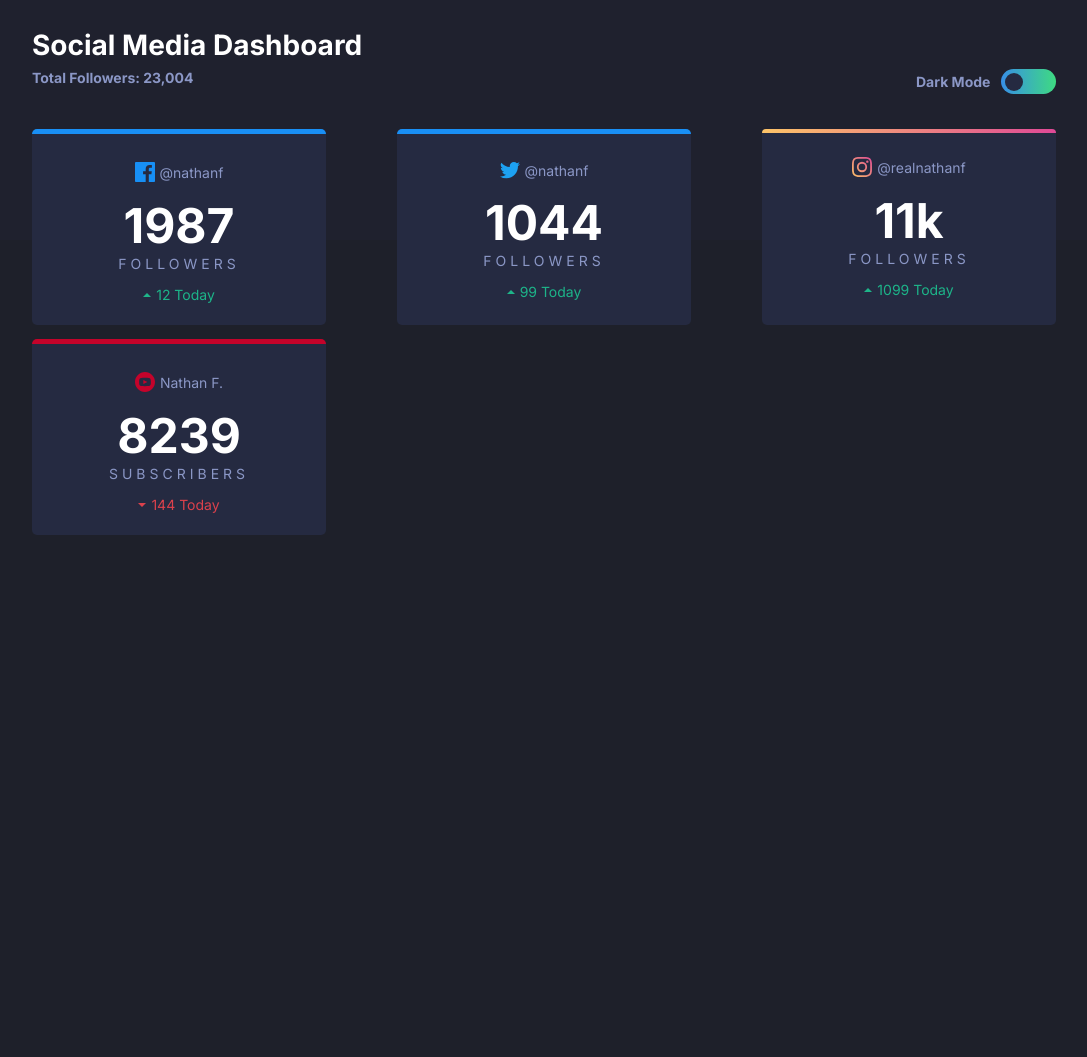
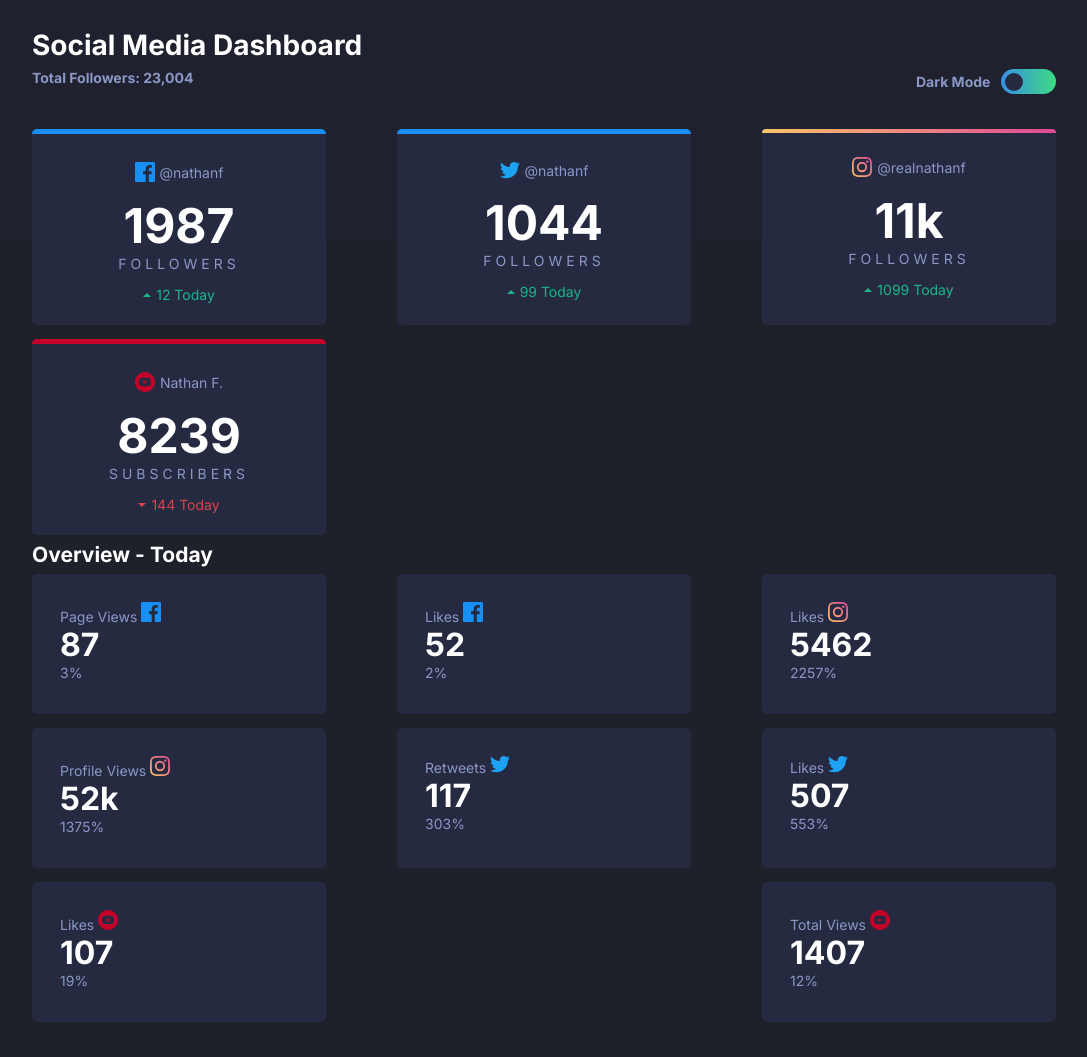
Before and after one commit to ViniciusBraznick/FontEndMentor_Challenge3, a plain HTML site: page index.html in a window 1280 px wide. Shown: the whole page, without its empty margins (96-1183 px from the left). Before the commit the page ends 800 px from the top, so only its background shows below. Drawn offline with Linux system fonts and the light colour scheme.

```diff
--- a/css/style.css
+++ b/css/style.css
@@ -61,7 +61,7 @@
 font-weight: bold;
 margin: .5em 0;}
 
-.totalFollowers span{
+span{
 color: hsl(228, 34%, 66%);}
 
 
@@ -124,15 +124,21 @@
 
 .socialMediaBoxItem{
 text-align: center;
-width: 21em; height: 14em;
+height: 14em;
+border-top: 5px solid;}
+
+.socialMediaBoxOverviewItem{
+height: 10em;}
+
+.teste{
+width: 21em;
+padding: 2em;
 margin: .5em 0;
-padding: 2em;
 border-radius: 5px;
-border-top: 5px solid;
 background: hsl(228, 28%, 20%);}
 
-.socialMediaBoxItem:hover{
-    background:hsl(228, 30%, 25%)
+.teste:hover{
+background:hsl(228, 30%, 25%)
 }
 
 .socialMediaBoxItem:nth-child(-n+2){
@@ -182,17 +188,17 @@
 
 
 h3{
-font-size: 3rem;
-}
+font-size: 3rem;}
+
+.socialMediaBoxOverviewItem h3{
+font-size: 2rem;}
 
 p{
-color: hsl(228, 34%, 66%);
-}
+color: hsl(228, 34%, 66%);}
 
 h3 + p{
-    text-transform: uppercase;
-    letter-spacing: 4px;
-}
+text-transform: uppercase;
+letter-spacing: 4px;}
 
 
 @media (max-width: 376px){
--- a/index.html
+++ b/index.html
@@ -30,7 +30,7 @@
 <section>
 <!-- Facebbok -->
   <div class="socialMediaBox">
-    <div class="socialMediaBoxItem">
+    <div class="socialMediaBoxItem teste">
       <div class="iconSocialMediaBoxItem">
         <img src="images/icon-facebook.svg">
         <p>@nathanf</p>
@@ -44,7 +44,7 @@
     </div>
 
 <!-- Twitter -->
-    <div class="socialMediaBoxItem">
+    <div class="socialMediaBoxItem teste">
       <div class="iconSocialMediaBoxItem">
         <img src="images/icon-twitter.svg">
         <p>@nathanf</p>
@@ -58,7 +58,7 @@
     </div>
 
  <!--Instagram  -->
-    <div class="socialMediaBoxItem">
+    <div class="socialMediaBoxItem teste">
       <div class="iconSocialMediaBoxItem">
         <img src="images/icon-instagram.svg">
         <p>@realnathanf</p>
@@ -74,8 +74,8 @@
     </div>
 
 <!-- Youtube -->
-    <div class="socialMediaBoxItem">
-      <div class="iconSocialMediaBoxItem">
+    <div class="socialMediaBoxItem teste">
+      <div class="iconSocialMediaBoxItem ">
         <img src="images/icon-youtube.svg">
         <p>Nathan F.</p>
       </div>
@@ -88,65 +88,65 @@
     </div>
   </div>
 
-  <!-- <div class="socialMediaBoxOverview">
-    <h2>Overview - Today</h2>
+  <h2>Overview - Today</h2>
 
-    <div class="socialMediaBoxOverviewItem">
+<div class="socialMediaBox">
+    <div class="socialMediaBoxOverviewItem teste">
       <span>Page Views</span>
       <img src="images/icon-facebook.svg">
-      <span>87</span>
+      <h3>87</h3>
       <span>3%</span>
     </div>
 
-    <div class="socialMediaBoxOverviewItem">
+    <div class="socialMediaBoxOverviewItem teste">
       <span>Likes</span>
       <img src="images/icon-facebook.svg">
-      <span>52</span>
+      <h3>52</h3>
       <span>2%</span>
     </div>
 
-    <div class="socialMediaBoxOverviewItem">
+    <div class="socialMediaBoxOverviewItem teste">
       <span>Likes</span>
       <img src="images/icon-instagram.svg">
-      <span>5462</span>
+      <h3>5462</h3>
       <span>2257%</span>
     </div>
 
-    <div class="socialMediaBoxOverviewItem">
+    <div class="socialMediaBoxOverviewItem teste">
       <span>Profile Views</span>
       <img src="images/icon-instagram.svg">
-      <span>52k</span>
+      <h3>52k</h3>
       <span>1375%</span>
     </div>
 
-    <div class="socialMediaBoxOverviewItem">
+    <div class="socialMediaBoxOverviewItem teste">
       <span>Retweets</span>
       <img src="images/icon-twitter.svg">
-      <span>117</span>
+      <h3>117</h3>
       <span>303%</span>
     </div>
 
-    <div class="socialMediaBoxOverviewItem">
+    <div class="socialMediaBoxOverviewItem teste">
       <span>Likes</span>
       <img src="images/icon-twitter.svg">
-      <span>507</span>
+      <h3>507</h3>
       <span>553%</span>
     </div>
 
-    <div class="socialMediaBoxOverviewItem">
+    <div class="socialMediaBoxOverviewItem teste">
       <span>Likes</span>
       <img src="images/icon-youtube.svg">
-      <span>107</span>
+      <h3>107</h3>
       <span>19%</span>
     </div>
 
-    <div class="socialMediaBoxOverviewItem">
+    <div class="socialMediaBoxOverviewItem teste">
       <span>Total Views</span>
       <img src="images/icon-youtube.svg">
-      <span>1407</span>
+      <h3>1407</h3>
       <span>12%</span>
     </div>
-  </div> -->
+  </div>
 </section>
 </div>
 
```
